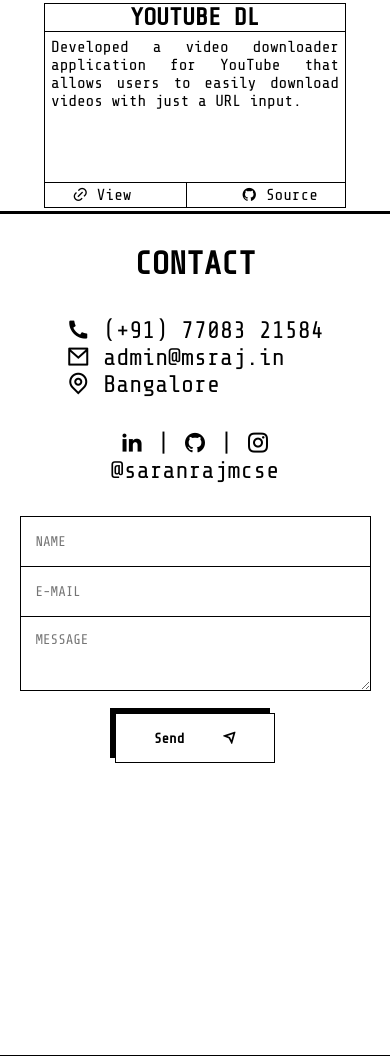
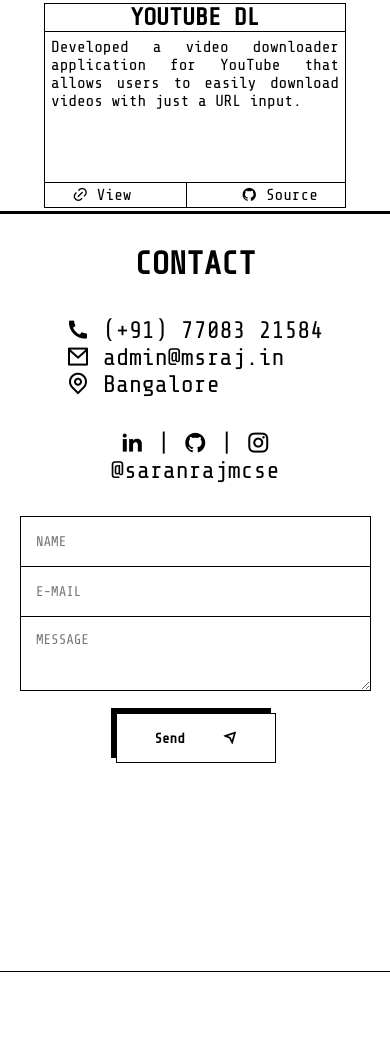
Before and after one commit to msraj1584/msrajtest, a plain HTML site: page index.html in a window 390 px wide. Shown: the part 3694-4750 px from the top of the page. After the commit the page ends 4666 px from the top, so only its background shows below. Drawn offline with nearby package versions, Linux system fonts and the light colour scheme.

Commit message:
Initial commit

```diff
--- a/Assets/css/style.css
+++ b/Assets/css/style.css
@@ -625,7 +625,7 @@ input,textarea {
     }
 
     .divContact{
-        min-height: 100vh;
+        min-height: 90vh;
     }
 
     .divProjects .divContent {
--- a/index.html
+++ b/index.html
@@ -296,7 +296,7 @@
             <h1 data-aos="fade-down" data-aos-duration="1000" data-aos-delay="100">CONTACT</h1>
         </div>
         <div class="divContent">
-            <div class="contactDetails">
+            <div class="contactDetails" data-aos="zoom-in" data-aos-duration="1000" data-aos-delay="100">
                 <ul>
                     <li>
                         <i class="ri-phone-fill"></i> <a href="tel:917708321584">(+91) 77083 21584</a>
@@ -309,7 +309,7 @@
                     </li>
                 </ul>
             </div>
-            <div class="contactSocial">
+            <div class="contactSocial" data-aos="zoom-in" data-aos-duration="1000" data-aos-delay="100">
                 <ul>
                     <li>
                         <span><a href="https://www.linkedin.com/in/saranrajmcse"><i
@@ -322,7 +322,7 @@
                     </li>
                 </ul>
             </div>
-            <div class="contactForm">
+            <div class="contactForm" data-aos="zoom-in" data-aos-duration="1000" data-aos-delay="100">
                 <form id="contact-form">
                     <input id="user_name" type="text" placeholder="NAME"><br />
                     <input id="user_email" type="email" placeholder="E-MAIL"><br />
```
